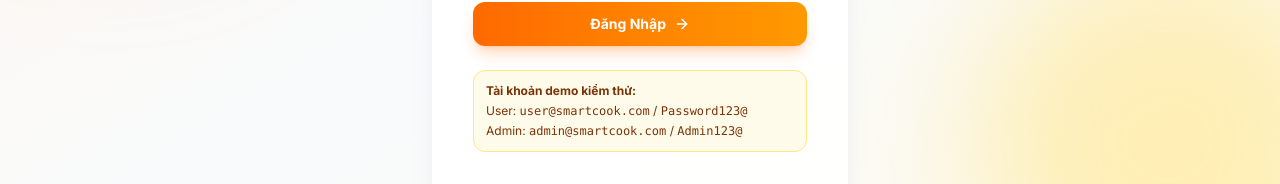
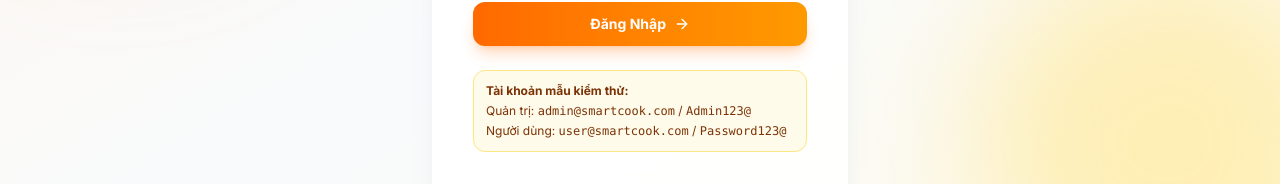
Before and after one commit to DevTurtle-Hub/smartcook-web, a React (Vite) app: page /auth/login in a window 1280 px wide. Shown: the part 467-651 px from the top of the page. Built offline with nearby package versions, Linux system fonts and the light colour scheme; no server answers.

Commit message:
feat(auth): update login and register forms with robust token extraction

```diff
--- a/src/pages/auth/LoginPage.tsx
+++ b/src/pages/auth/LoginPage.tsx
@@ -21,7 +21,9 @@ export const LoginPage: React.FC = () => {
 
     try {
       const data = await authApi.login({ email, password });
-      setAuth(data.user, data.accessToken, data.refreshToken);
+      const accessToken = data.tokens?.accessToken || data.accessToken || '';
+      const refreshToken = data.tokens?.refreshToken || data.refreshToken || '';
+      setAuth(data.user, accessToken, refreshToken);
 
       // Smart redirection based on role
       if (data.user.role === 'admin') {
@@ -36,6 +38,7 @@ export const LoginPage: React.FC = () => {
       setLoading(false);
     }
   };
+
 
   return (
     <div className="space-y-6">
@@ -104,9 +107,9 @@ export const LoginPage: React.FC = () => {
 
       {/* Demo Credentials Helper */}
       <div className="p-3 bg-amber-50 border border-amber-200 rounded-xl text-xs text-amber-900 space-y-1">
-        <span className="font-bold block">Tài khoản demo kiểm thử:</span>
-        <div>User: <code>user@smartcook.com</code> / <code>Password123@</code></div>
-        <div>Admin: <code>admin@smartcook.com</code> / <code>Admin123@</code></div>
+        <span className="font-bold block">Tài khoản mẫu kiểm thử:</span>
+        <div>Quản trị: <code>admin@smartcook.com</code> / <code>Admin123@</code></div>
+        <div>Người dùng: <code>user@smartcook.com</code> / <code>Password123@</code></div>
       </div>
 
       <div className="text-center pt-2">
--- a/src/pages/auth/RegisterPage.tsx
+++ b/src/pages/auth/RegisterPage.tsx
@@ -27,7 +27,9 @@ export const RegisterPage: React.FC = () => {
         email,
         password,
       });
-      setAuth(data.user, data.accessToken, data.refreshToken);
+      const accessToken = data.tokens?.accessToken || data.accessToken || '';
+      const refreshToken = data.tokens?.refreshToken || data.refreshToken || '';
+      setAuth(data.user, accessToken, refreshToken);
       navigate('/');
     } catch (err: any) {
       setError(err.response?.data?.message || 'Đăng ký không thành công. Vui lòng thử lại.');
```
